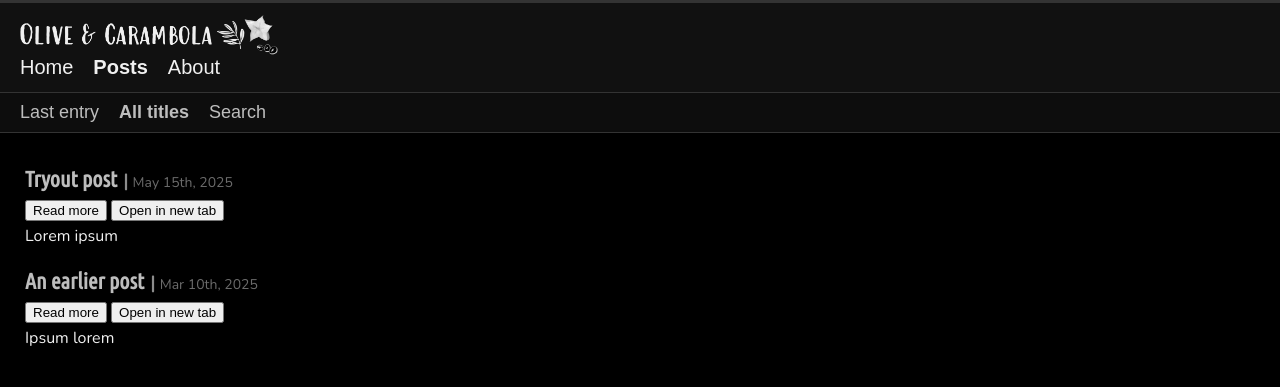
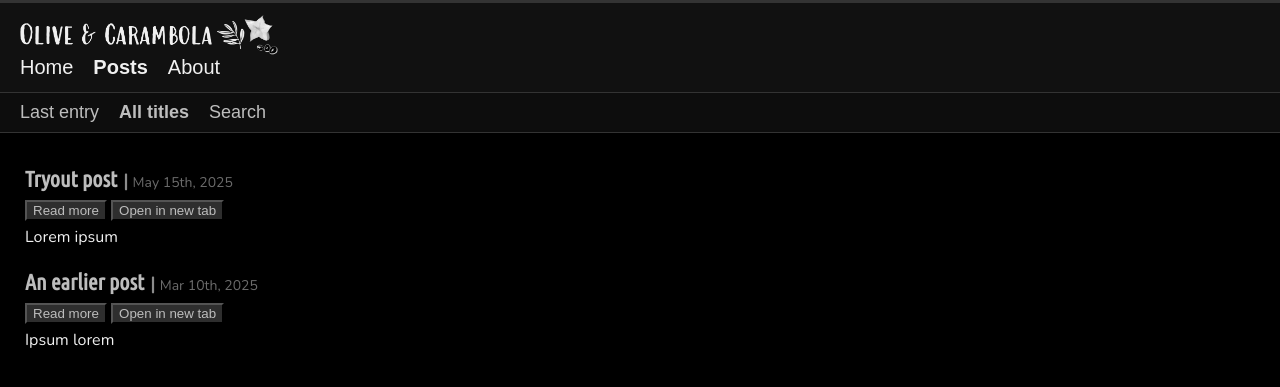
Before and after one commit to olivecarambola/logbook, a Jekyll site: the page built from post_all.md, in a window 1280 px wide. Shown: the top 387 px of the page. Built offline with Jekyll 4.4.1, drawn with Linux system fonts in a browser that asks for light colours; some web fonts are replaced.

Commit message:
Update style.scss

```diff
--- a/assets/css/style.scss
+++ b/assets/css/style.scss
@@ -157,7 +157,12 @@ header nav ul li a.active,               /* active menu item styling */
 
 #posts-list .summary,
 #posts-list .full-content {
-  margin-top: 0.3em;
+  margin-top: 0.35em;
+}
+
+.post-item button {
+  background-color: #2E2E2E;
+  color: #bdbdbd;
 }
 
 .post-title {
```
